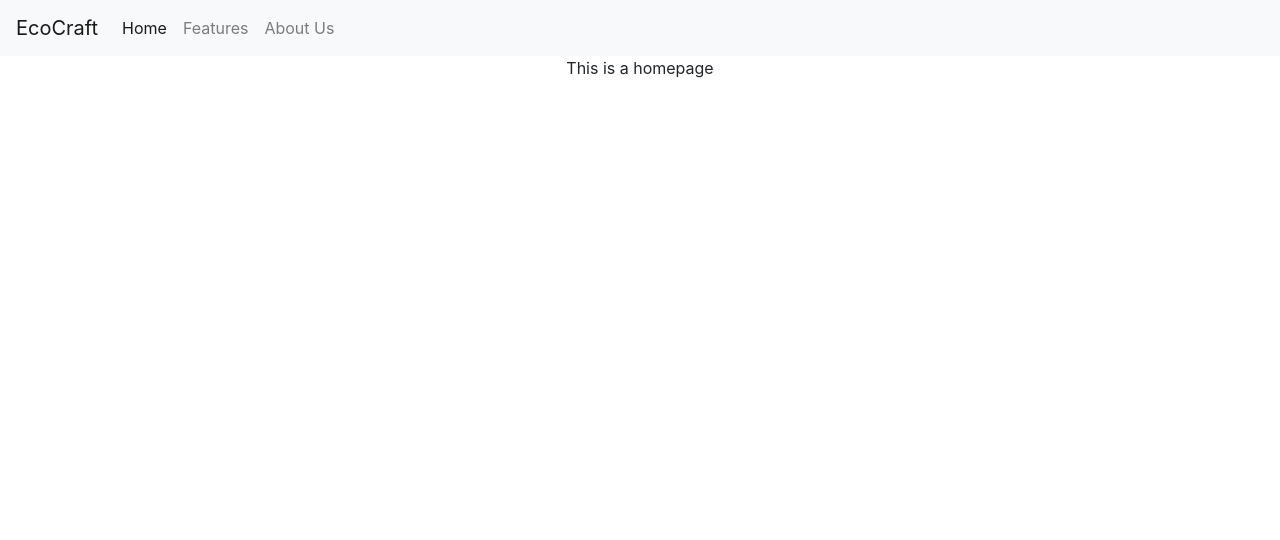
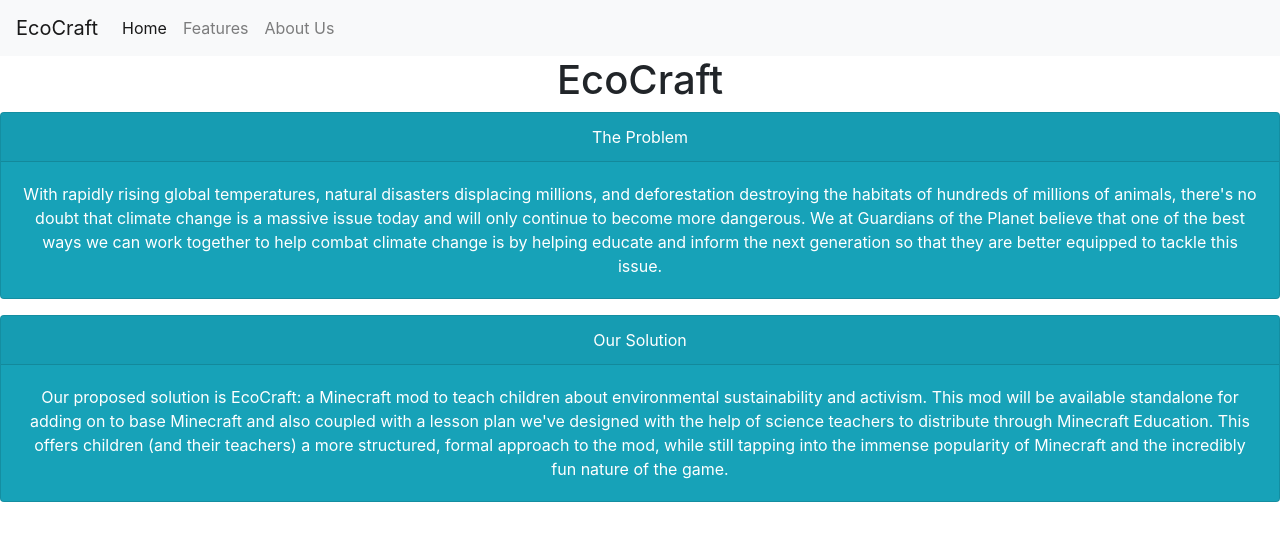
Before and after one commit to KyleAvalani/capstone, a React (Create React App) app in the folder capstone-site/: page /home in a window 1280 px wide. Shown: the top 540 px of the page. Built offline with nearby package versions, Linux system fonts and the light colour scheme.

Commit message:
Make a disgusting looking homepage

```diff
--- a/capstone-site/src/components/homepage.js
+++ b/capstone-site/src/components/homepage.js
@@ -4,11 +4,30 @@
 // This is the navigation bar component containing links that can reroute the page
 class HomePage extends Component {
 
-  render() {
-    return (
-        <p>This is a homepage</p>
-    );
-  }
+    render() {
+        return (
+            <div>
+                <h1>
+                    EcoCraft
+                </h1>
+
+                <div className="card text-white bg-info mb-3">
+                <div class="card-header">The Problem</div>
+                    <div className="card-body">
+                        <p className="card-text">With rapidly rising global temperatures, natural disasters displacing millions, and deforestation destroying the habitats of hundreds of millions of animals, there's no doubt that climate change is a massive issue today and will only continue to become more dangerous. We at Guardians of the Planet believe that one of the best ways we can work together to help combat climate change is by helping educate and inform the next generation so that they are better equipped to tackle this issue.</p>
+                    </div>
+                </div>
+
+                <div className="card text-white bg-info mb-3">
+                <div class="card-header">Our Solution</div>
+                    <div className="card-body">
+                        <p className="card-text">Our proposed solution is EcoCraft: a Minecraft mod to teach children about environmental sustainability and activism. This mod will be available standalone for adding on to base Minecraft and also coupled with a lesson plan we've designed with the help of science teachers to distribute through Minecraft Education. This offers children (and their teachers) a more structured, formal approach to the mod, while still tapping into the immense popularity of Minecraft and the incredibly fun nature of the game.</p>
+                    </div>
+                </div>
+
+            </div>
+        );
+    }
 }
 
 export default HomePage;
```
